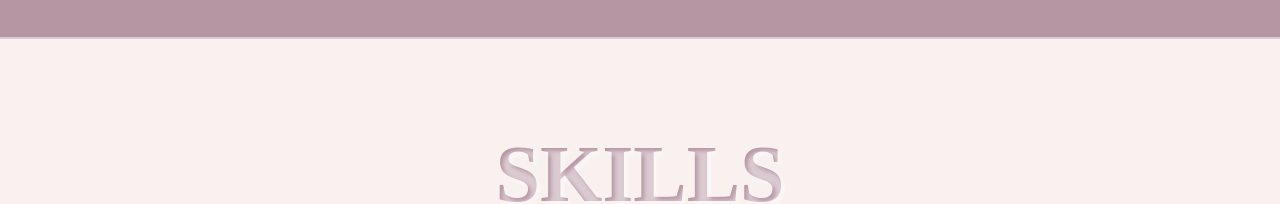
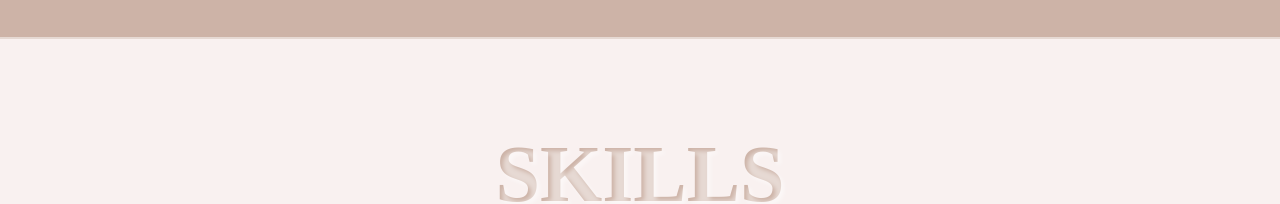
Before and after one commit to wanyu0413/profile, a website: page index.html in a window 1280 px wide. Shown: the part 620-824 px from the top of the page. Drawn offline with nearby package versions, Linux system fonts and the light colour scheme.

Commit message:
change theme color

```diff
--- a/style.css
+++ b/style.css
@@ -1,10 +1,10 @@
 @import url('https://fonts.googleapis.com/css2?family=Playfair+Display&family=Roboto+Serif:opsz,wght@8..144,100;8..144,300&display=swap');
 
 :root {
-  /* --base: #cdb3a7;
-  --rgb: 205, 179, 167; */
-  --base: #b796a3;
-  --rgb: 183, 150, 163;
+  --base: #cdb3a7;
+  --rgb: 205, 179, 167;
+  /* --base: #b796a3;
+  --rgb: 183, 150, 163; */
 }
 
 /* Name Title */
@@ -280,41 +280,6 @@ li {
   bottom: 0px;
   margin: 0 auto;
 }
-
-/* .icon-dash{
-  color: var(--base);
-	transition: all 0.3s;
-	position: relative;
-}
-
-.icon-dash a{
-  text-align: center;
-  text-decoration: none;
-  display: inline-block;
-  width: 140px;
-  height: 45px;
-  border-radius: 10px;
-  background: transparent;
-  border: 1.5px solid rgba(var(--rgb), 0.459);
-  color: var(--base);
-  margin: 16px;
-}
-
-.icon-dash a:hover {
-  background: rgba(var(--rgb), 0.38);
-}
-
-.icon-dash i{
-  font-size: 28px;
-  margin: 8px;
-  color: var(--base);
-}
-
-.icon-dash .fa-link{
-  font-size: 22px;
-  margin: 8px;
-  color: var(--base);
-} */
 
 /* cards */
 .cards{
```
